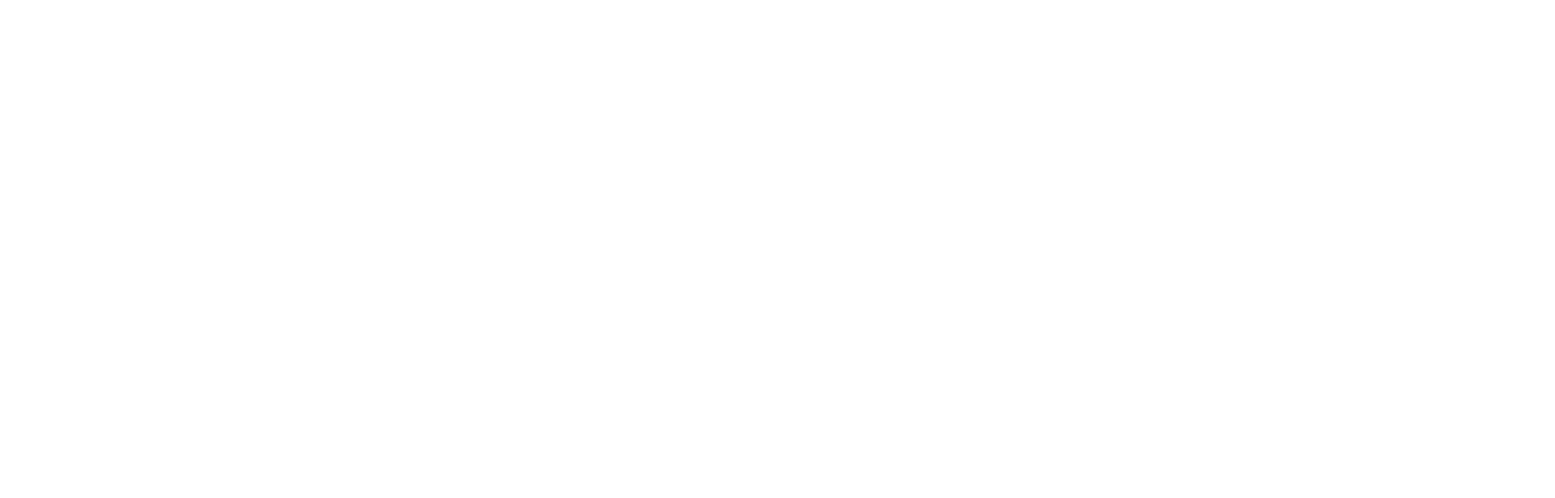
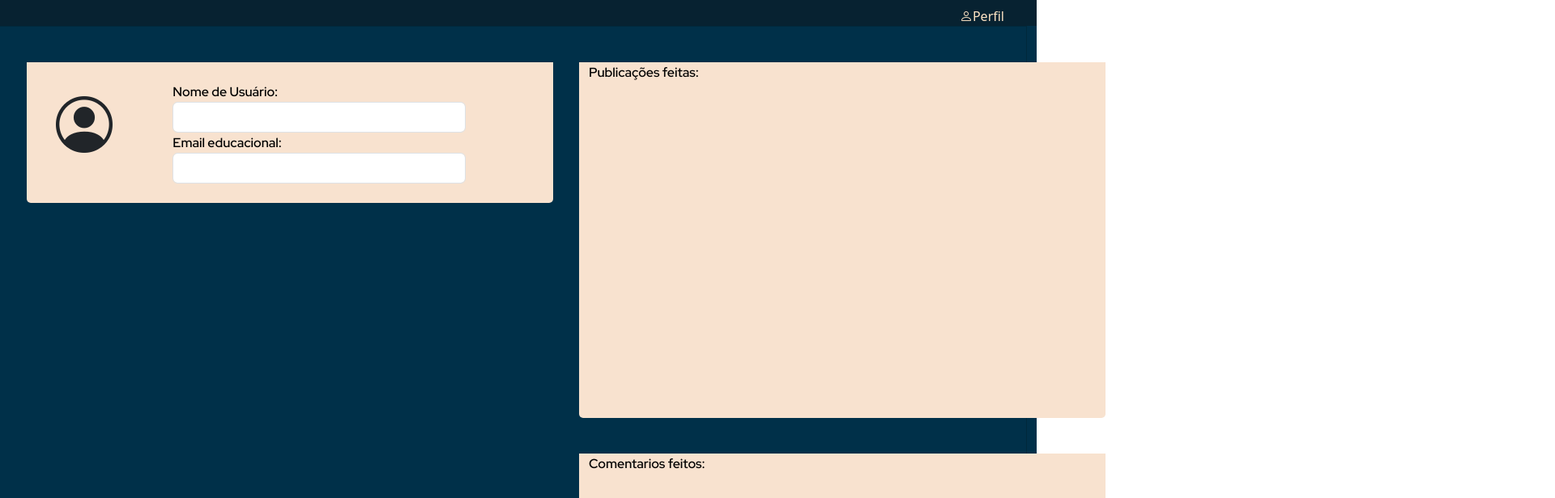
Before and after one commit to Arquitetureiros/alo-uem, a Vue app: page /perfil in a window 1280 px wide. Before the commit this address had no page. Shown: the top 616 px of the page at 81% size, 1920 px wide, since content can reach past the window. Built offline with nearby package versions, Linux system fonts and the light colour scheme.

Commit message:
criação da tela de perfil

```diff
--- a/src/routes/index.js
+++ b/src/routes/index.js
@@ -2,6 +2,7 @@
 import Register from '../views/Register.vue'
 import Login from '../views/Login.vue'
 import Principal from '../views/Principal.vue'
+import Perfil from '../views/Perfil.vue'
 
 const routes = [
   {
@@ -13,6 +14,11 @@
     path: "/login",
     name: 'login',
     component: Login
+  },
+  {
+    path: "/perfil",
+    name: 'perfil',
+    component: Perfil
   },
   {
     path: "/",
--- /dev/null
+++ b/src/views/Perfil.vue
@@ -0,0 +1,174 @@
+<template>
+  <div class="main">
+      <ul class="nav justify-content-end nav-bar ">
+          <li class="nav-item ">
+              <div class="">
+                  <a
+                  class="nav-link active me-4 link-perfil"
+                  aria-current="page"
+                  href="#">
+                      <i class="bi bi-person"></i> Perfil
+                  </a>
+              </div>
+          </li>
+      </ul>
+      <div class="d-flex">
+        <div class="card row col-md-12 col-10 ">
+              <div class="perfil row">
+
+                <div class="col-2">
+                  <i class="bi bi-person-circle"></i>
+                </div>
+
+                <div class="dados col">
+
+                  <div class="col-md-10 col-6">
+                    <label for="title" class="font-text"
+                    style="color: black; font-family: 'Red Hat Display', sans-serif;">
+                    Nome de Usuário:
+                    </label>
+                    <input
+                    v-model="nome"
+                    type="text"
+                    class="form-control w-65">
+                  </div>
+
+                  <div class="col-md-10 col-6">
+                    <label for="title" class="font-text"
+                    style="color: black; font-family: 'Red Hat Display', sans-serif;">
+                    Email educacional:
+                    </label>
+                    <input
+                    v-model="email"
+                    type="text"
+                    class="form-control w-65">
+                  </div>
+                </div>
+              </div>
+
+              <div class="row">
+
+                <div class="publi">
+                  <label for="title" class="font-text"
+                  style="color: black; font-family: 'Red Hat Display', sans-serif;">
+                  Publicações feitas:
+                  </label>
+                </div>
+
+                <div class="coment">
+                  <label for="title" class="font-text"
+                  style="color: black; font-family: 'Red Hat Display', sans-serif;">
+                  Comentarios feitos:
+                  </label>
+                </div>
+              </div>
+
+            </div>
+      </div>
+  </div>
+</template>
+<script setup>
+</script>
+
+<style scoped>
+@import url('https://fonts.googleapis.com/css2?family=Poppins&family=Red+Hat+Display:wght@600&display=swap');
+@import "bootstrap-icons/font/bootstrap-icons.css";
+.main {
+  background-color: #003049;
+  background-size: cover;
+  margin: 0px;
+}
+.card {
+  background-color: #003049;
+  border-radius: 0px 0px 5px 5px;
+  height: 96vh;
+}
+.nav-bar {
+  background-color: #072231;
+  height: 4vh;
+}
+.bi-person-circle{
+  font-size: 70px;
+}
+
+.link-perfil{
+  display: flex;
+  color: bisque;
+
+}
+
+.perfil.row{
+  background-color: #F8E2CF;
+  border-radius: 0px 0px 5px 5px;
+  max-width: 650px;
+  max-height: 550px;
+  padding: 24px;
+  margin-top: 44px;
+  margin-left: 44px;
+}
+
+.publi{
+  background-color: #F8E2CF;
+  border-radius: 0px 0px 5px 5px;
+  width: 650px;
+  height: 440px;
+  margin-top: 44px;
+  margin-left: 44px;
+}
+.coment{
+  background-color: #F8E2CF;
+  border-radius: 0px 0px 5px 5px;
+  width: 650px;
+  height: 440px;
+  margin-top: 44px;
+  margin-left: 44px;
+}
+.dados {
+  margin-left: 44px;
+}
+
+.create-pub{
+  background-color: #303030;
+  border-radius: 0px 0px 5px 5px;
+  margin-top: -0.1rem !important;
+  width: 95%;
+  margin-left: 2.5%;
+}
+
+.file-imagens{
+  display: flex;
+  position: relative;
+  border: 2px none #e2e2e2;
+  transition: 0.3s;
+  margin-top: 24px;
+  padding: 0;
+  border-radius: 5px;
+  background-color: var(--bs-body-bg);
+  width: 486px;
+  min-height: 300px;
+  justify-content: center;
+
+}
+
+.btn-custom {
+background-color: #B0B0B0;
+color: #000000;
+border-radius: 15px;
+font-family: 'Red Hat Display', sans-serif;
+}
+
+.btn-custom:hover {
+background-color: #303030;
+color: #ffffff;
+border-radius: 15px;
+border: 1px none #e2e2e2;
+}
+
+.text-file{
+  margin-top: 4px;
+  font-size: 13px;
+  font-family: 'Red Hat Display', sans-serif;
+  color: #B0B0B0;
+}
+
+</style>
```
